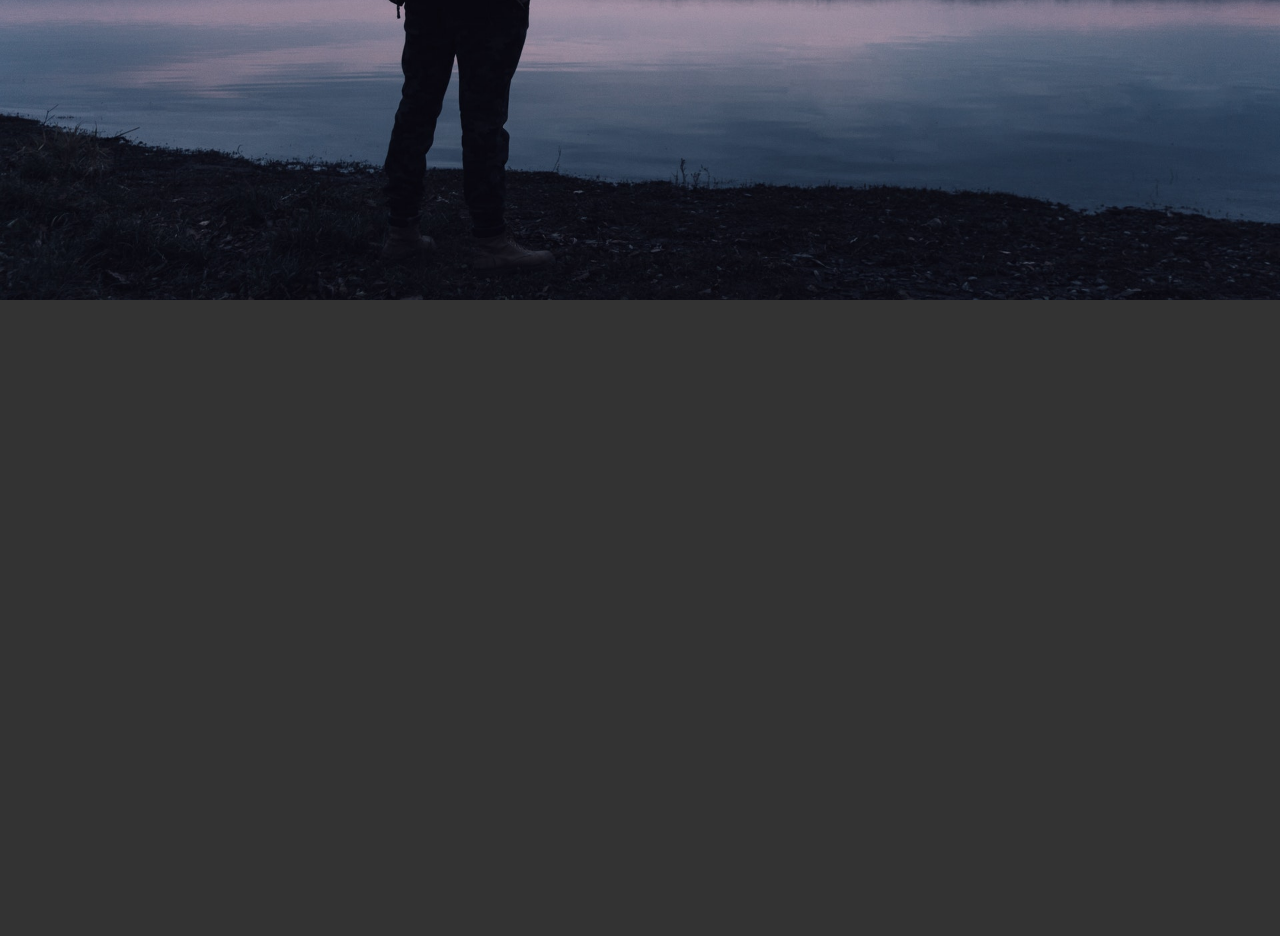
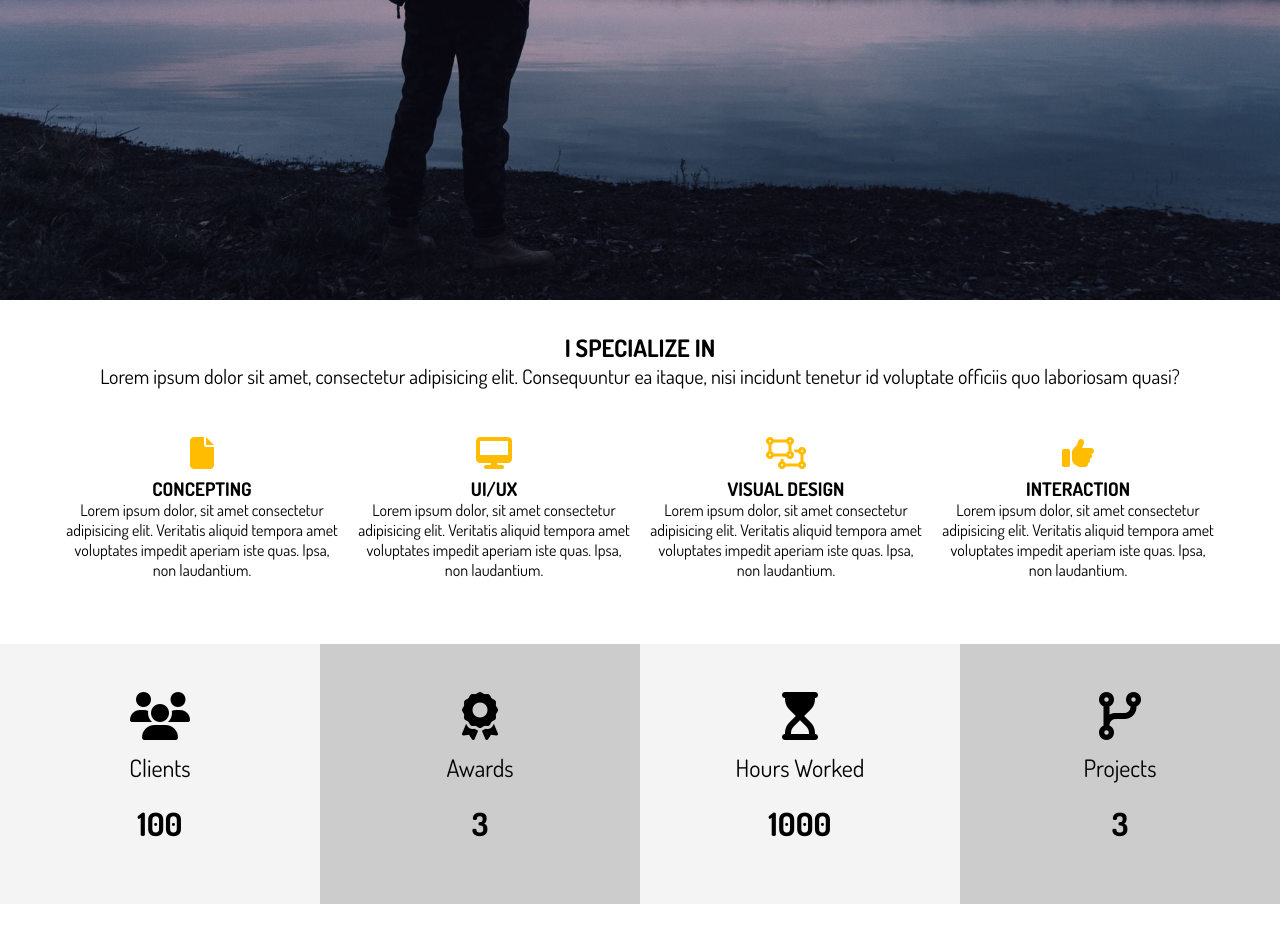
Before and after one commit to Digital-Human-BK/HTML-CSS-Udemy, a website: page 10-Portfolio-SASS/index.html in a window 1280 px wide. Shown: the part 500-1436 px from the top of the page. Before the commit the page ends 800 px from the top, so only its background shows below. Drawn offline with Linux system fonts and the light colour scheme.

Commit message:
Added main sections

```diff
--- a/10-Portfolio-SASS/index.html
+++ b/10-Portfolio-SASS/index.html
@@ -28,7 +28,8 @@
     <header id="header-home">
       <div class="container">
         <nav class="main-nav">
-          <img src="img/logo.png" alt="Logo" class="logo" />
+          <!-- <img src="img/logo.png" alt="Logo" class="logo" /> -->
+          <h2>BK</h2>
           <ul>
             <li><a href="index.html" class="current">Home</a></li>
             <li><a href="index.html">About</a></li>
@@ -54,6 +55,74 @@
       </div>
     </header>
 
+    <!-- Section A: Specialize -->
+    <section id="home-a" class="text-center py-2">
+      <div class="container">
+        <h2 class="section-title">I Specialize In</h2>
+        <div class="bottom-line"></div>
+        <p class="lead">
+          Lorem ipsum dolor sit amet, consectetur adipisicing elit. Consequuntur ea itaque, nisi incidunt tenetur id voluptate officiis quo laboriosam quasi?
+        </p>
+        <div class="specials">
+          <div>
+            <i class="fa-solid fa-file"></i>
+            <h3>Concepting</h3>
+            <p>Lorem ipsum dolor, sit amet consectetur adipisicing elit. Veritatis aliquid tempora amet voluptates impedit aperiam iste quas. Ipsa, non laudantium.</p>
+          </div>
+          <div>
+            <i class="fa-solid fa-desktop"></i>
+            <h3>UI/UX</h3>
+            <p>Lorem ipsum dolor, sit amet consectetur adipisicing elit. Veritatis aliquid tempora amet voluptates impedit aperiam iste quas. Ipsa, non laudantium.</p>
+          </div>
+          <div>
+            <i class="fa-regular fa-object-ungroup"></i>
+            <h3>Visual Design</h3>
+            <p>Lorem ipsum dolor, sit amet consectetur adipisicing elit. Veritatis aliquid tempora amet voluptates impedit aperiam iste quas. Ipsa, non laudantium.</p>
+          </div>
+          <div>
+            <i class="fa-solid fa-thumbs-up"></i>
+            <h3>Interaction</h3>
+            <p>Lorem ipsum dolor, sit amet consectetur adipisicing elit. Veritatis aliquid tempora amet voluptates impedit aperiam iste quas. Ipsa, non laudantium.</p>
+          </div>
+        </div>
+
+
+      </div>
+    </section>
+
+    <!-- Section B: Stats -->
+    <section id="home-b" class="text-center py-2">
+      <div class="stats">
+        <div>
+          <ul>
+            <li><i class="fa-solid fa-users"></i></li>
+            <li class="stats-title">Clients</li>
+            <li class="stats-number">100</li>
+          </ul>
+        </div>
+        <div>
+          <ul>
+            <li><i class="fa-solid fa-award"></i></li>
+            <li class="stats-title">Awards</li>
+            <li class="stats-number">3</li>
+          </ul>
+        </div>
+        <div>
+          <ul>
+            <li><i class="fa-solid fa-hourglass-start"></i></li>
+            <li class="stats-title">Hours Worked</li>
+            <li class="stats-number">1000</li>
+          </ul>
+        </div>
+        <div>
+          <ul>
+            <li><i class="fa-solid fa-code-branch"></i></li>
+            <li class="stats-title">Projects</li>
+            <li class="stats-number">3</li>
+          </ul>
+        </div>
+      </div>
+    </section>
 
     <!-- JS -->
     <script src="js/typewriter.js"></script>
--- a/10-Portfolio-SASS/sass/_reset.scss
+++ b/10-Portfolio-SASS/sass/_reset.scss
@@ -22,5 +22,4 @@ img {
 
 body {
   font-family: 'Dosis', sans-serif;
-  background-color: #333;
 }
--- a/10-Portfolio-SASS/sass/_utilities.scss
+++ b/10-Portfolio-SASS/sass/_utilities.scss
@@ -1,3 +1,4 @@
+//content container
 .container {
   max-width: $content-width;
   padding: 0 1.5rem;
@@ -5,6 +6,7 @@
   overflow: hidden;
 }
 
+//buttons
 %btn-shared {
   display: inline-block;
   padding: 0.75rem 2rem;
@@ -39,7 +41,39 @@ button[class^='btn-']:hover {
   background-color: $main-color;
 }
 
+//padding
+.py {
+  &-1 {
+    padding: 1rem 0;
+  }
+  &-2 {
+    padding: 2rem 0;
+  }
+  &-3 {
+    padding: 3rem 0;
+  }
+  &-4 {
+    padding: 3rem 0;
+  }
+}
 
+//margin
+.my {
+  &-1 {
+    margin: 1rem 0;
+  }
+  &-2 {
+    margin: 2rem 0;
+  }
+  &-3 {
+    margin: 3rem 0;
+  }
+  &-4 {
+    margin: 3rem 0;
+  }
+}
+
+//some
 .lead {
   font-size: 1.25rem;
   margin-bottom: 2rem;
--- a/10-Portfolio-SASS/sass/components/_header.scss
+++ b/10-Portfolio-SASS/sass/components/_header.scss
@@ -10,6 +10,7 @@
 .main-nav {
   display: flex;
   justify-content: space-between;
+  align-items: center;
   padding-top: 1rem;
 
   ul {
--- /dev/null
+++ b/10-Portfolio-SASS/sass/components/_home.scss
@@ -0,0 +1,54 @@
+#home {
+  //home section a
+  &-a {
+    .specials {
+      margin-top: 3rem;
+      display: grid;
+      gap: 1rem;
+      grid-template-columns: repeat(4, 1fr);
+
+      i {
+        color: $main-color;
+        font-size: 2rem;
+        padding-bottom: 0.5rem;
+      }
+    }
+  }
+
+  //home section b
+  &-b {
+    .stats {
+      display: grid;
+      grid-template-columns: repeat(4, 1fr);
+
+      div {
+        padding: 3rem;
+
+        &:nth-child(odd) {
+          background-color: $light-color;
+        }
+
+        &:nth-child(even) {
+          background-color: $medium-color;
+        }
+      }
+
+      li {
+        line-height: 2;
+
+        i {
+          font-size: 3rem;
+        }
+
+        &.stats-title {
+          font-size: 1.5rem;
+        }
+
+        &.stats-number {
+          font-size: 2rem;
+          font-weight: bold;
+        }
+      }
+    }
+  }
+}
--- a/10-Portfolio-SASS/sass/index.scss
+++ b/10-Portfolio-SASS/sass/index.scss
@@ -2,4 +2,5 @@
 @import 'variables';
 @import 'utilities';
 
-@import 'components/header'
+@import 'components/header';
+@import 'components/home';
```
Also changed, not shown: 10-Portfolio-SASS/dist/css/index.css.
